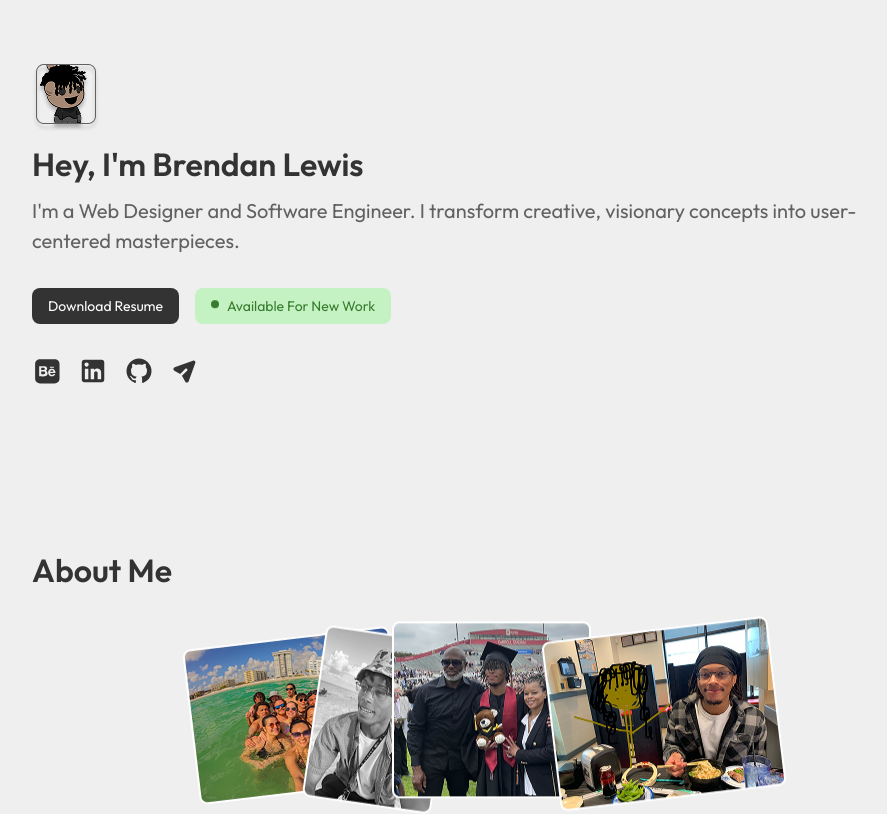
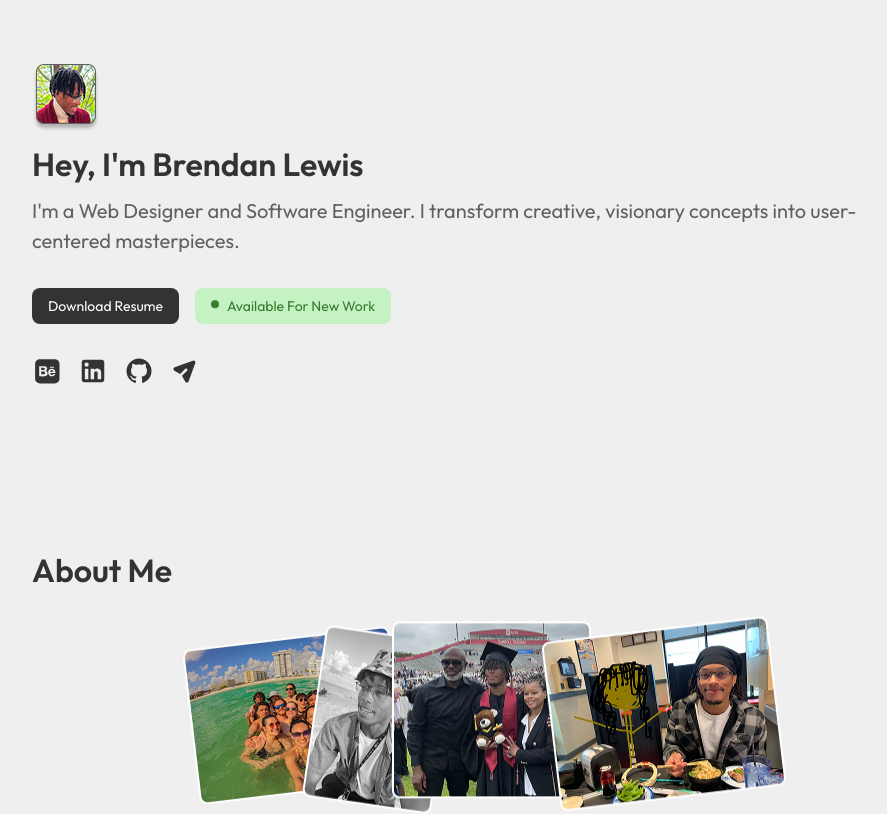
Before and after one commit to BrendonianSL/BrendanLewisPortfolio, a React (Vite) app in the folder portfolio/: page / in a window 1280 px wide. Shown: the top 814 px of the page, without its empty margins (158-1045 px from the left). Built offline with nearby package versions, Linux system fonts and the light colour scheme; the HTML template or start-up script is replaced by a standard one.

Commit message:
Changed Image

```diff
--- a/portfolio/src/Homepage.jsx
+++ b/portfolio/src/Homepage.jsx
@@ -88,7 +88,7 @@ export default function Homepage() {
         <main className='flex flex-col gap-40 w-full max-w-[56.25rem]'>
             <section className='flex flex-col gap-8 items-start'>
                 <div className='flex flex-col gap-2 items-start'>
-                    <img src='../src/assets/reddit.png' />
+                    <img src='../src/assets/brendan.png' />
                     <h1>Hey, I'm Brendan Lewis</h1>
                     <p className='text-(--blackSecondary)'>I'm a Web Designer and Software Engineer. I transform creative, visionary concepts into user-centered masterpieces.</p>
                 </div>
```
Also changed, not shown: portfolio/src/assets/brendan.png (added).
